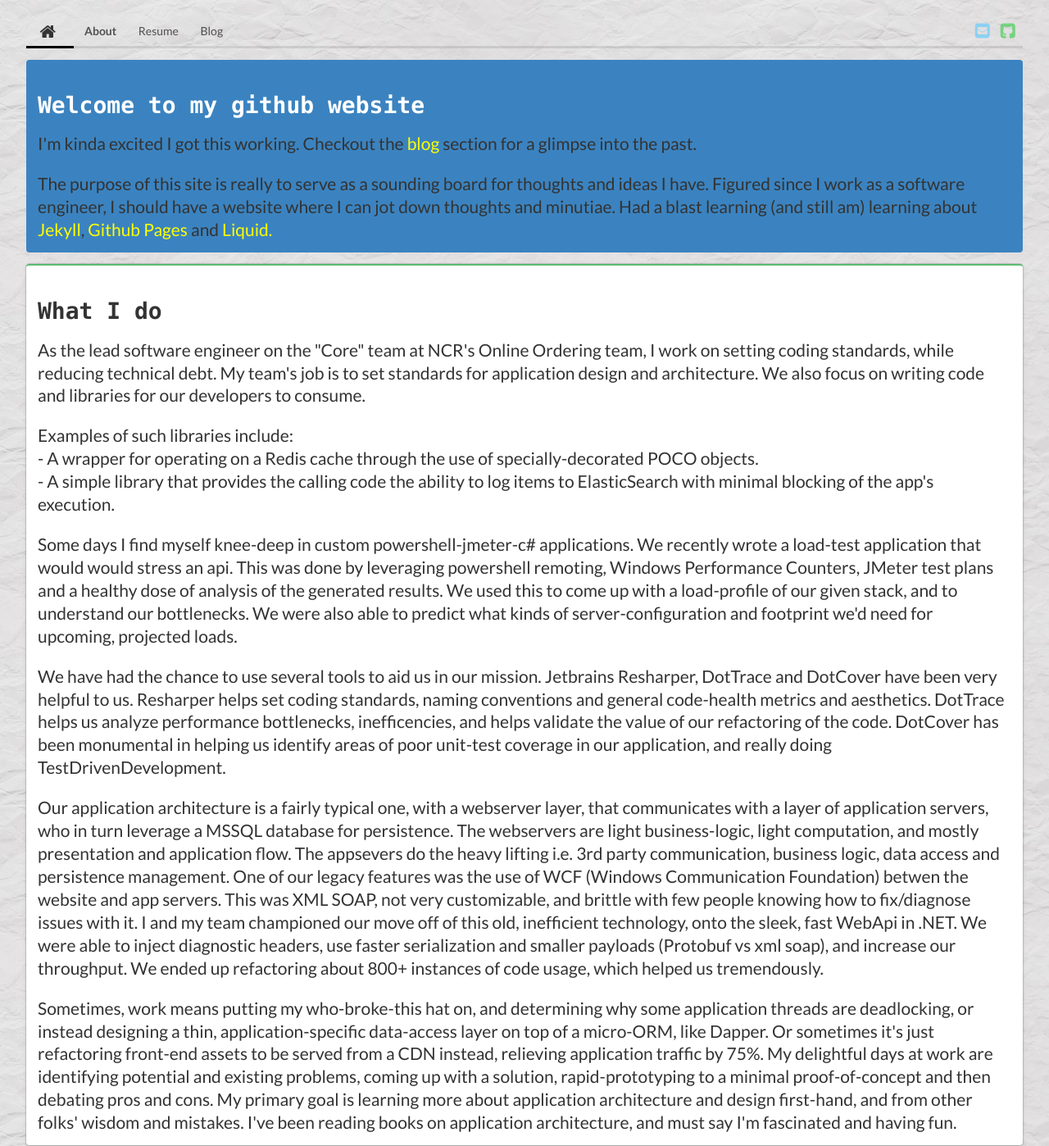
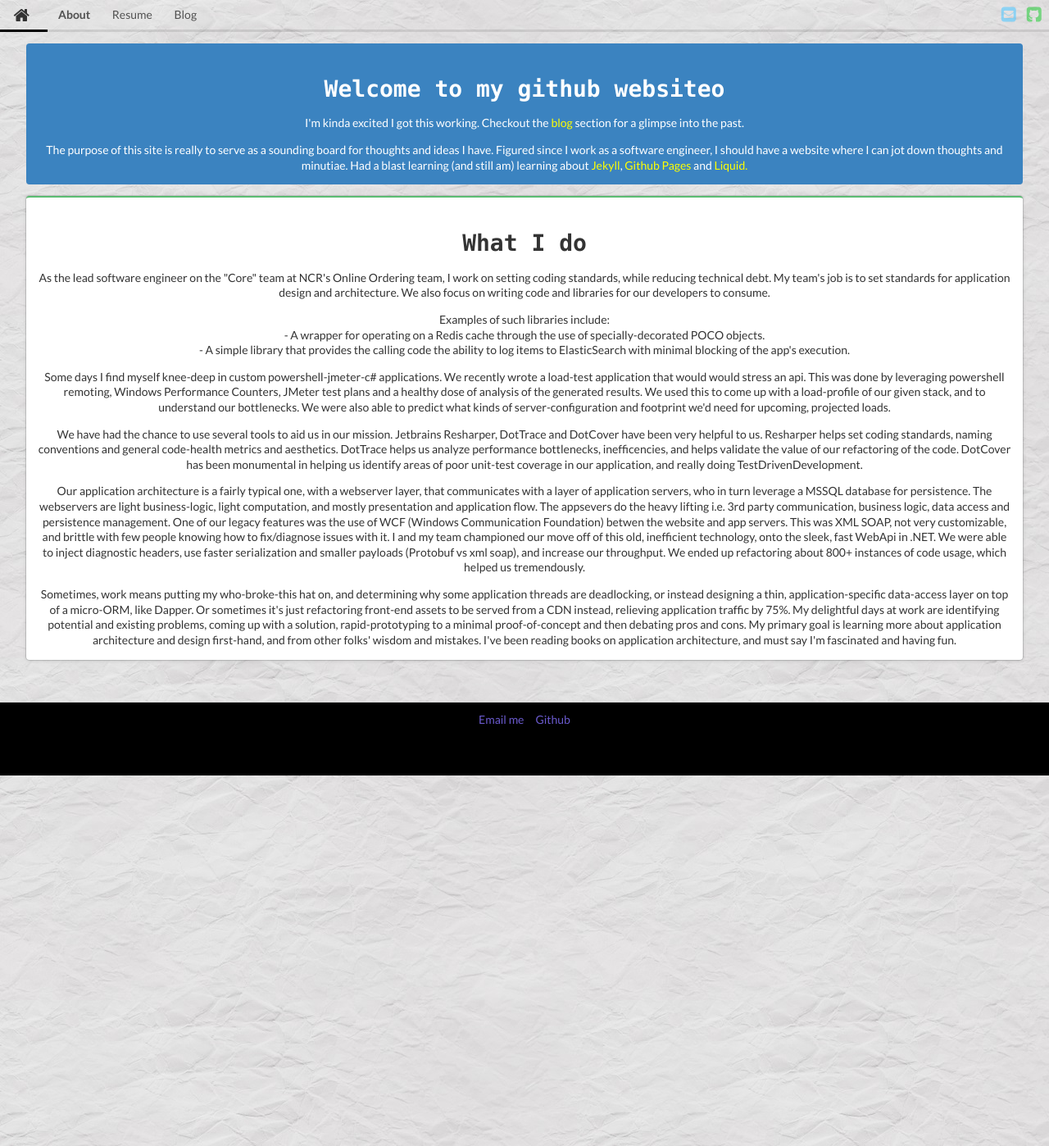
Before and after one commit to abdulbeard/abdulbeard.github.io, a Jekyll site: the page built from index.html, in a window 1280 px wide. Shown: the whole page at 82% size. Built offline with Jekyll 4.4.1, drawn with Linux system fonts in a browser that asks for light colours; nearby versions of some CDN libraries.

Commit message:
starting to make changes again

```diff
--- a/_layouts/default.html
+++ b/_layouts/default.html
@@ -4,7 +4,8 @@
 <head>
 	<title>{{ page.title }}</title>
 	<!-- link to main stylesheet -->
-	<link rel="stylesheet" type="text/css" href="/css/main.css">
+	<!-- <link rel="stylesheet" type="text/css" href="/css/main.css"> -->
+	<link rel="stylesheet" href="/css/styles.css">
 	<script src="https://ajax.googleapis.com/ajax/libs/jquery/3.1.1/jquery.min.js"></script>
 	<link rel="stylesheet" type="text/css" href="/css/semantic.min.css">
 	<script src="/semantic/dist/semantic.min.js"></script>
@@ -15,7 +16,8 @@
 </head>
 
 <body>
-	<div class="ui container">
+	<div class="bodyContent">
+		<div class="nonfooter-wrapper">
 			<div id="navbar_menu" class="ui secondary pointing menu">
 				<a id="home" class="navbar_menu_item active item" href="/">
 					<i class="home inverted black large icon"></i>
@@ -32,31 +34,27 @@
 					</a>
 				</div>
 			</div>
-	<!--<div id="navbar_menu" class="ui secondary pointing menu">
-		<a id="home" class="navbar_menu_item active item" href="/">Home</a>
-		<a id="about"class="navbar_menu_item item" href="/about">About</a>
-		<a id="resume"class="navbar_menu_item item" href="/resume">Resume</a>
-		<a id="blog"class="navbar_menu_item item" href="/blog">Blog</a>
-		<div class="right menu">
-			<a class="item" href="mailto:abdulkhaliqzaheer@gmail.com" title="mailto:abdulkhaliqzaheer@gmail.com">
-				<i class="mail square inverted blue large icon"></i>
-			</a>
-			<a class="item" href="https://github.com/abdulbeard">
-				<i class="github square inverted green large icon"></i>
-			</a>
-		</div>
-	</div>-->
-	<div class="ui container">
+			<div class="ui centered grid">
+				<div class="ui content">
 
 					{{ content }}
 
 				</div>
-	<!-- /.container -->
+			</div>
+		</div>
 		<footer>
-		<!--<ul>
-			<li><a href="mailto:abdulkhaliqzaheer@gmail.com">Email me</a></li>
-			<li><a href="https://github.com/abdulbeard">Github</a></li>
-		</ul>-->
+			<div class="ui horizontal list">
+				<div class="item">
+					<div class="content">
+						<a href="mailto:abdulkhaliqzaheer@gmail.com">Email me</a>
+					</div>
+				</div>
+				<div class="item">
+					<div class="content">
+						<a href="https://github.com/abdulbeard">Github</a>
+					</div>
+				</div>
+			</div>
 		</footer>
 	</div>
 	<div id="navbarlocation" style="display:none" text="{{ page.navbarlocation }}">{{ page.navbarlocation }}</div>
@@ -64,9 +62,9 @@
 
 </html>
 <script>
-	$(document).ready(function(){
+	$(document).ready(function () {
 		var currLocation = $('#navbarlocation').text();
-		var activeItem = $('#'+currLocation);
+		var activeItem = $('#' + currLocation);
 		$(activeItem).addClass('active');
 		$('.navbar_menu_item').not(activeItem).removeClass('active');
 	});
--- /dev/null
+++ b/_sass/main.scss
@@ -0,0 +1,78 @@
+body {
+    background-image: url("/background.jpg") !important;
+    // margin: 20px auto !important;
+    width: 100%;
+    font-size: 2rem;
+}
+.nonfooter-wrapper {
+    min-height: 90vh;
+}
+.ui.content {
+    padding-left: 2.5vw !important;
+    padding-right: 2.5vw !important;
+    width: 100%;
+    height: 100%;
+}
+.ui.centered.grid {
+    margin: 0;
+    font-size: unset;
+}
+nav ul {
+    font-family:'Consolas', 'Helvetica', 'Arial', 'Sans-Serif' !important;
+    padding: 0px;
+    list-style: none;
+    font-weight: bold;
+    li {
+        display: inline;
+        margin-right: 20px;
+    }
+}
+
+.ui.secondary.pointing.menu .right.menu .item{
+    padding:inherit;
+    padding-top:0.5em;
+}
+
+.ui.secondary.pointing.menu > .menu > .item.active,
+.ui.secondary.pointing.menu > .item.active {
+    border-color: rgba(0, 0, 0, 1) !important;
+    color: rgba(0, 0, 0, 1) !important;
+}
+h1 {
+    font-size: 3em;
+    font-family:'Consolas', 'Helvetica', 'Arial', 'Sans-Serif' !important;
+}
+footer {
+    border-top: 1px solid #d5d5d5;
+    font-size: .8em;
+    background-color: black;
+    width: 100%;
+    // position: absolute;
+    // bottom: 0;
+    height: 10vh;
+    text-align: center;
+    .ui.horizontal.list {
+        padding-top: 1vh;
+        .item .content a {
+            color: slateblue !important;
+        }
+    }
+    // ul {
+    //     font-family:'Consolas', 'Helvetica', 'Arial', 'Sans-Serif' !important;
+    //     padding: 0px;
+    //     list-style: none;
+    //     font-weight: bold;
+    //     li {
+    //         display: inline;
+    //         margin-right: 20px;
+    //     }
+    // }
+}
+
+ul.posts {
+    margin: 20px auto 40px;
+    font-size: 1.5em;
+    li {
+        list-style: none;
+    }
+}
--- /dev/null
+++ b/css/styles.scss
@@ -0,0 +1,3 @@
+---
+---
+@import "main";
--- a/index.html
+++ b/index.html
@@ -4,7 +4,7 @@
 navbarlocation: home
 ---
 <div class="ui inverted blue raised segment">
-	<h1>Welcome to my github website</h1>
+	<h1>Welcome to my github websiteo</h1>
 	<p>I'm kinda excited I got this working. Checkout the
 		<a href="/blog" style="color:yellow">blog</a>
 		section for a glimpse into the past.</p>
@@ -71,3 +71,4 @@
 		I've been reading books on application architecture, and must say I'm fascinated and having fun.
 	</p>
 </div>
+<br/><br/>
```
Also changed, not shown: css/main.css (+2 -5 lines), favicon.ico, 1 other file. Lines whose indentation alone changed are shown as unchanged.
